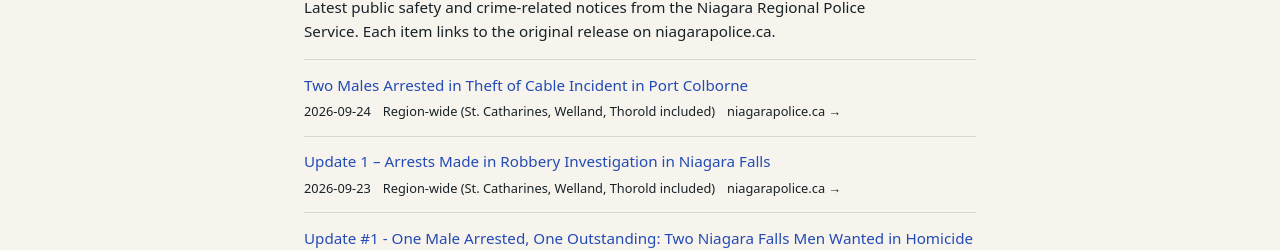
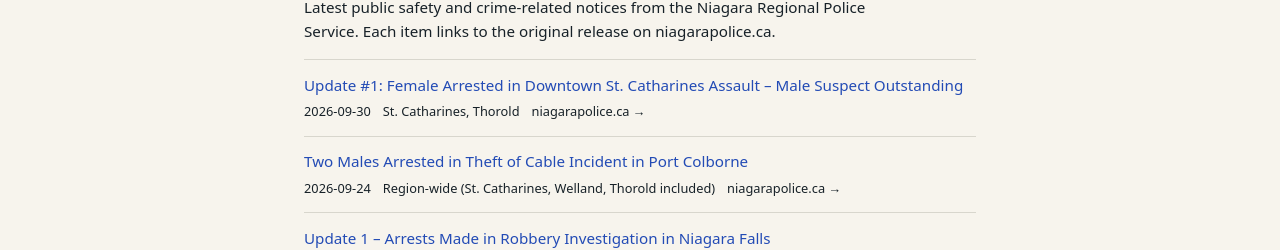
Before and after one commit to galaxycoils/computerexpress-darius-site, a React (Vite) app: page /police in a window 1280 px wide. Shown: the part 550-800 px from the top of the page. Built offline with nearby package versions, Linux system fonts and the light colour scheme; no server answers; a web font is replaced by a local one.

Commit message:
nrps: add Sep 30 update to downtown St. Catharines assault arrest (1 District St. Catharines/Thorold)

```diff
--- a/src/data/nrpsReleases.js
+++ b/src/data/nrpsReleases.js
@@ -2,13 +2,24 @@
  * NRPS Police Media Releases for St. Catharines Digital
  * Sourced exclusively from https://www.niagarapolice.ca/news/posts/
  * Official Niagara Regional Police Service media releases & community notifications.
- * Updated: 2026-09-25
+ * Updated: 2026-09-30
  * Next review: Daily (cron) — refresh from niagarapolice.ca
- * Note: added Sep 24 Port Colborne cable-theft arrests (6 District); retained Sep 23 Niagara Falls robbery update and Sep 21–22 homicide wanted/update items.
+ * Note: added Sep 30 update to downtown St. Catharines assault arrest (1 District St. Catharines/Thorold); prior: Sep 24 Port Colborne cable-theft arrests (6 District); retained Sep 23 Niagara Falls robbery update and Sep 21–22 homicide wanted/update items.
  */
 import { getRenderNow } from '../utils/renderClock.js'
 
 export const nrpsReleases = [
+  {
+    id: 'nrps-2026-09-30-update-female-arrested-stc-assault',
+    date: '2026-09-30',
+    headline: 'Update #1: Female Arrested in Downtown St. Catharines Assault – Male Suspect Outstanding',
+    municipality: 'St. Catharines, Thorold',
+    type: 'Media Release (Update / Assault Investigation)',
+    url: 'https://www.niagarapolice.ca/news/posts/update-1-female-arrested-in-downtown-st-catharines-assault-male-suspect-outstanding/',
+    source: 'Niagara Regional Police Service',
+    tags: ['Assault', 'Arrest', 'St. Catharines', 'Thorold', '1 District', 'Public Assistance', 'Hate-Motivated Investigation', 'Update'],
+    category: 'assault',
+  },
   {
     id: 'nrps-2026-09-24-port-colborne-cable-theft',
     date: '2026-09-24',
```
